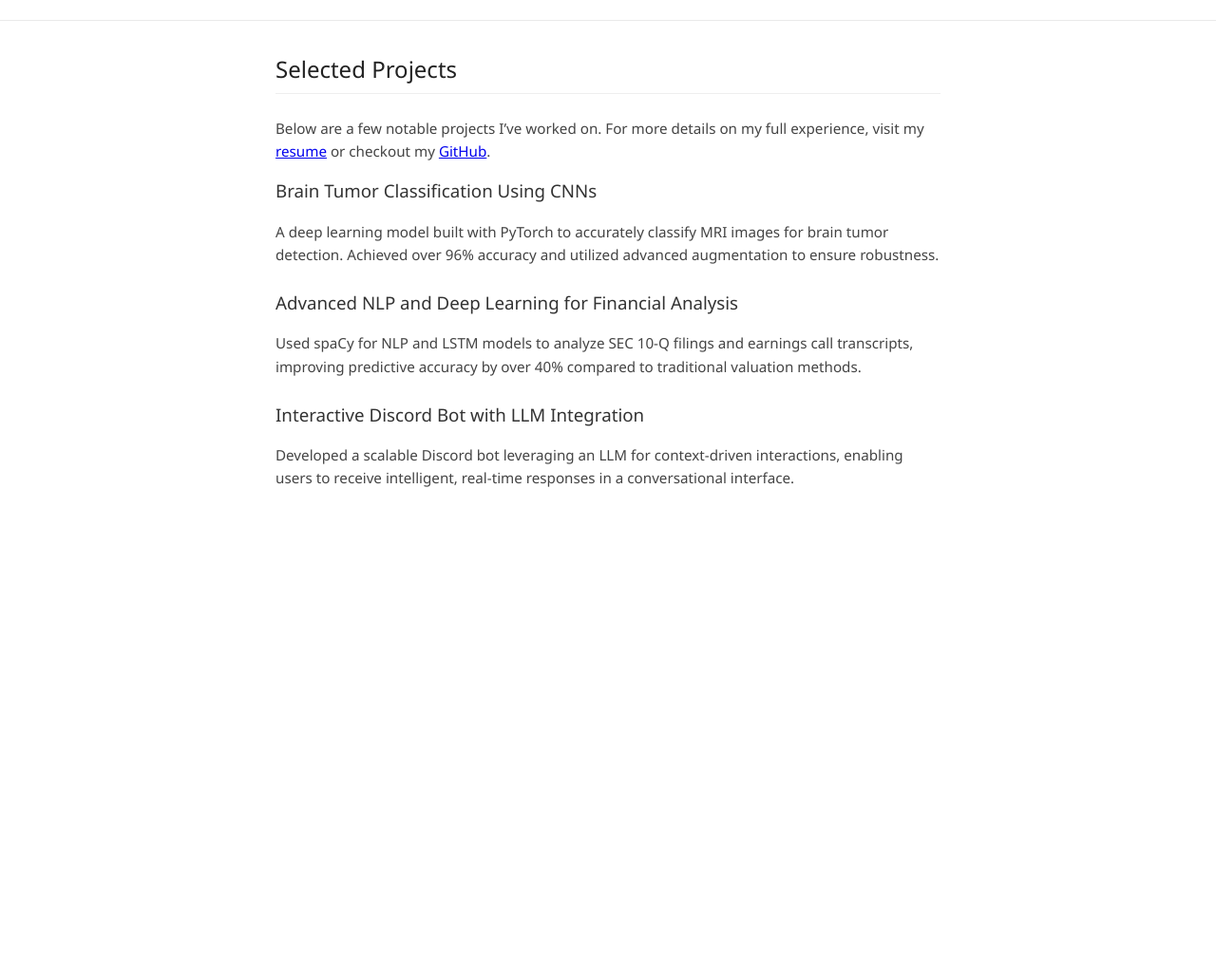
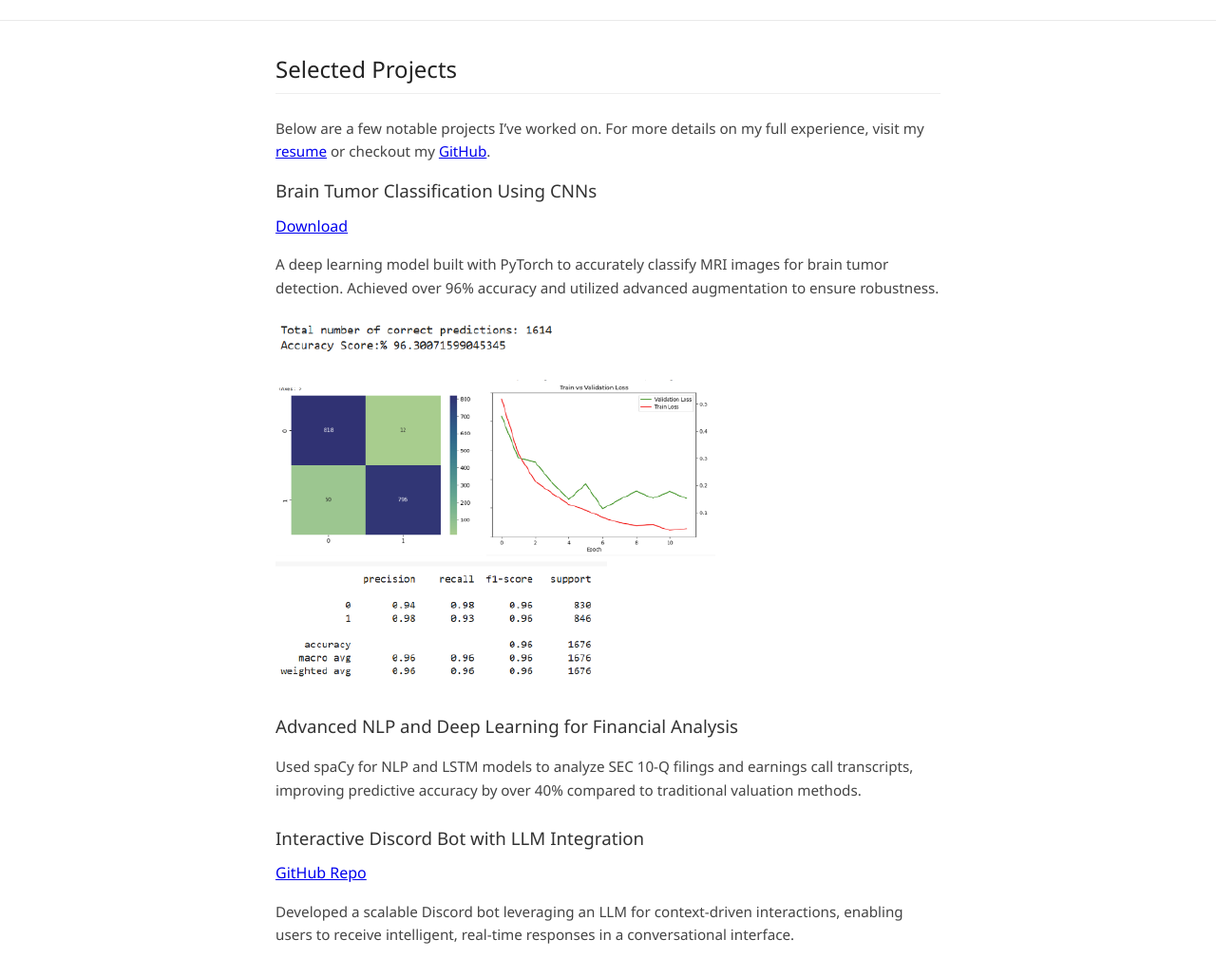
Before and after one commit to acohen1/Website, a plain HTML site: page projects.html in a window 1280 px wide. Shown: the part 65-1094 px from the top of the page at 95% size. Before the commit the page ends 800 px from the top, so only its background shows below. Drawn offline with Linux system fonts and the light colour scheme.

Commit message:
Added download for CNN and github for discord bot

```diff
--- a/projects.html
+++ b/projects.html
@@ -24,7 +24,9 @@
 
             <div class="entry">
                 <h3>Brain Tumor Classification Using CNNs</h3>
+                <a href="https://1drv.ms/f/s!AjIn1JFN9gxHh6ssJ9QEJckKv1W7kQ?e=Q5wac3">Download</a>
                 <p>A deep learning model built with PyTorch to accurately classify MRI images for brain tumor detection. Achieved over 96% accuracy and utilized advanced augmentation to ensure robustness.</p>
+                <img src="media/accuracy.png" alt="Model Accuracy Graph" style="display:block; margin-top:10px; max-width:70%;" />
             </div>
             <div class="entry">
                 <h3>Advanced NLP and Deep Learning for Financial Analysis</h3>
@@ -32,6 +34,7 @@
             </div>
             <div class="entry">
                 <h3>Interactive Discord Bot with LLM Integration</h3>
+                <a href="https://github.com/acohen1/DiscordBot">GitHub Repo</a>
                 <p>Developed a scalable Discord bot leveraging an LLM for context-driven interactions, enabling users to receive intelligent, real-time responses in a conversational interface.</p>
             </div>
         </section>
```
Also changed, not shown: media/accuracy.png (added).
